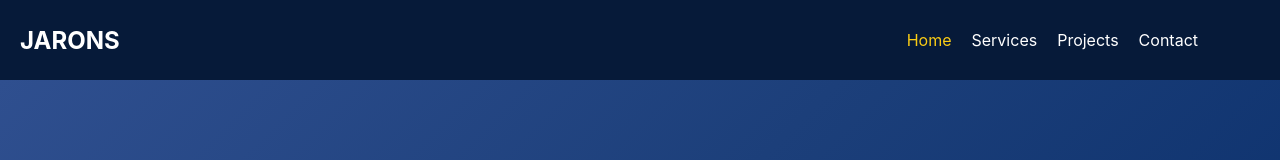
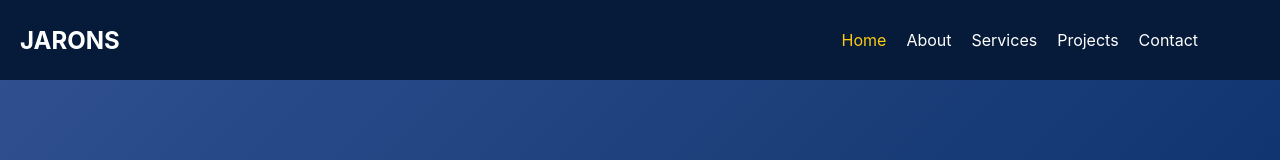
Before and after one commit to alexistorosina1/jarons-construction, a React (Vite) app: page / in a window 1280 px wide. Shown: the top 160 px of the page. Built offline with nearby package versions, Linux system fonts and the light colour scheme.

Commit message:
added about link to navbar

```diff
--- a/src/components/Navbar.jsx
+++ b/src/components/Navbar.jsx
@@ -8,6 +8,9 @@ export default function Navbar() {
         <ul>
           <li>
             <NavLink to="/">Home</NavLink>
+          </li>
+          <li>
+            <NavLink to="/about">About</NavLink>
           </li>
           <li>
             <NavLink to="/services">Services</NavLink>
```
